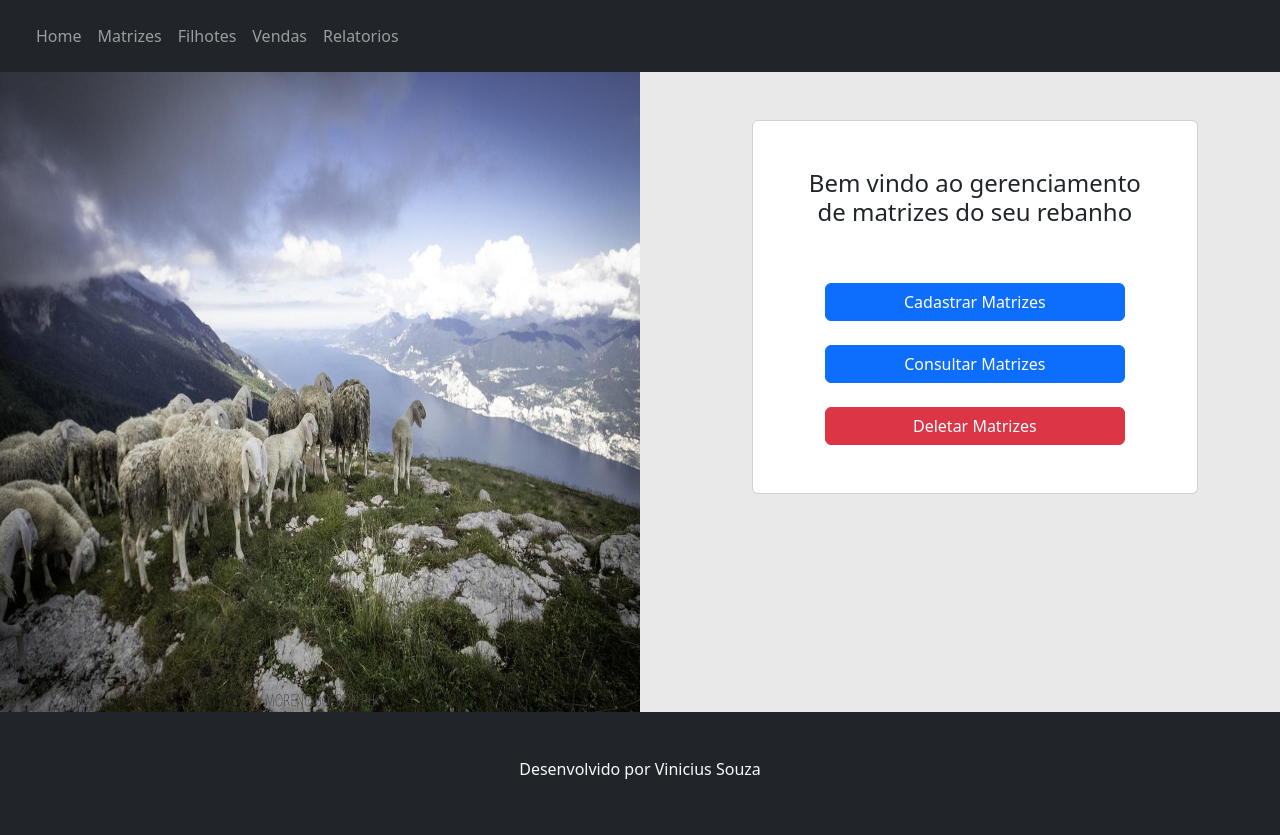
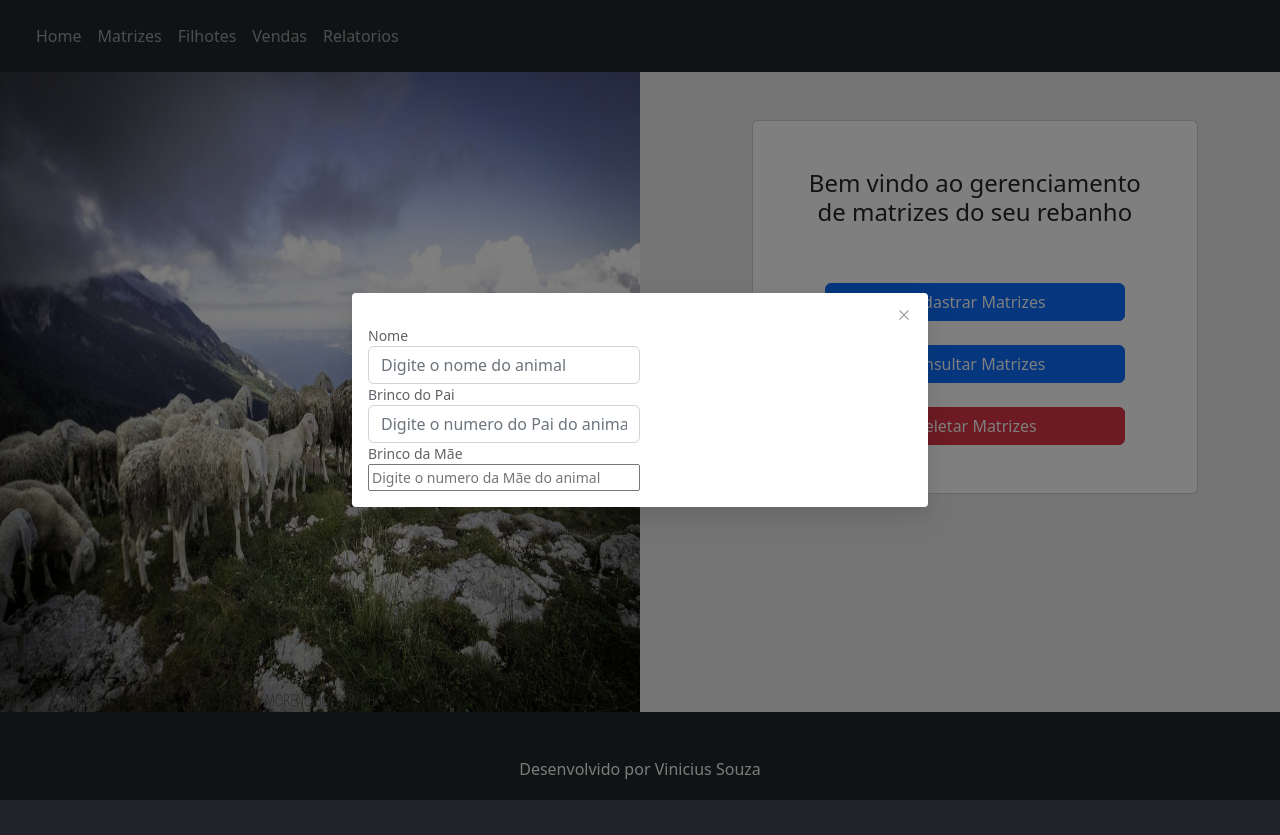
Before and after one commit to ViniciusSSouza23/farm-control, a Vue app: page /matrizes in a window 1280 px wide. Both pictures are taken after a click on the button "Cadastrar Matrizes". Built offline with nearby package versions, Linux system fonts and the light colour scheme.

Commit message:
:construction: animalsForm

```diff
--- /dev/null
+++ b/src/components/AnimalsForm.vue
@@ -0,0 +1,28 @@
+<template>
+  <div class="animals-form-component">
+    <form>
+      <div class="d-flex flex-column w-50 form-group">
+        <label for="name">Nome</label>
+        <input
+          id="name"
+          class="form-control"
+          type="text"
+          placeholder="Digite o nome do animal"
+        />
+      </div>
+      <div class="d-flex flex-column w-50 form-group">
+        <label for="idPai">Brinco do Pai</label>
+        <input
+          id="idPai"
+          type="text"
+          class="form-control"
+          placeholder="Digite o numero do Pai do animal"
+        />
+      </div>
+      <div class="d-flex flex-column w-50 form-group">
+        <label for="">Brinco da Mãe</label>
+        <input type="text" placeholder="Digite o numero da Mãe do animal" />
+      </div>
+    </form>
+  </div>
+</template>
--- a/src/components/breeders/RegisterComponent.vue
+++ b/src/components/breeders/RegisterComponent.vue
@@ -1,8 +1,16 @@
 <template>
   <div class="register-component">
-
+    <animals-form/>
   </div>
 </template>
+<script>
+import AnimalsForm from "../AnimalsForm.vue";
+export default {
+  components:{
+    AnimalsForm
+  }
+}
+</script>
 <style lang="scss" scoped>
 .register-component {
 }
--- a/src/views/BreedersView.vue
+++ b/src/views/BreedersView.vue
@@ -20,10 +20,15 @@
         </div>
       </div>
     </div>
+    <el-dialog width="45%" align-center v-model="registerModal">
+      <register-component/>
+    </el-dialog>
   </div>
 </template>
 
 <script>
+import { ElDialog } from "element-plus";
+import RegisterComponent from "@/components/breeders/RegisterComponent.vue";
 export default {
   data() {
     return {
@@ -31,6 +36,10 @@
       deleteModal: false,
       searchmodal: false,
     };
+  },
+  components: {
+    ElDialog,
+    RegisterComponent
   },
 };
 </script>
```
